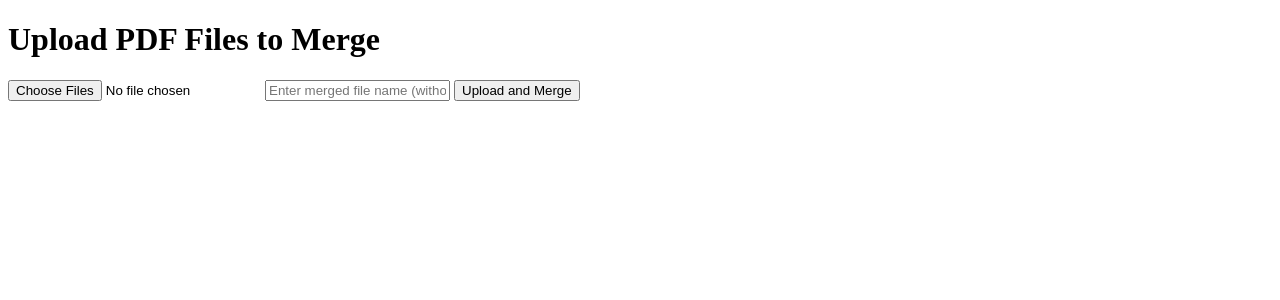
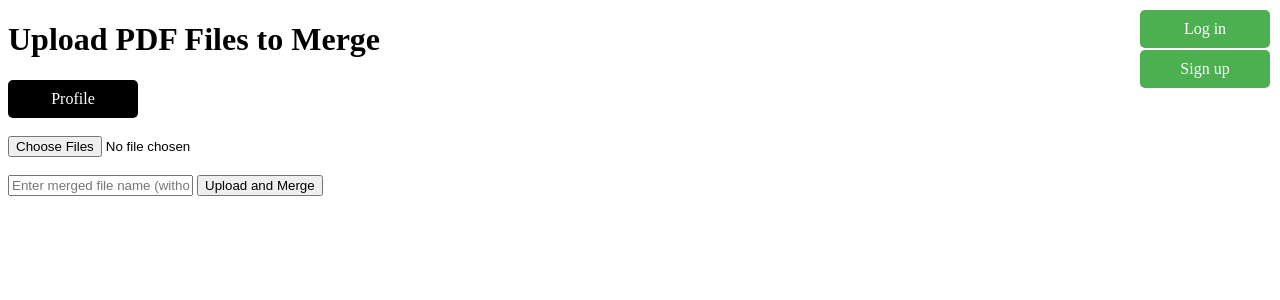
Before and after one commit to ALEX13GBeb/PDF-Merger, a Flask app: page / in a window 1280 px wide. Shown: the top 300 px of the page. Run offline with Flask 3, Linux system fonts and the light colour scheme.

Commit message:
Added Profile, Log In, Sing UP Buttons

```diff
--- a/templates/index.html
+++ b/templates/index.html
@@ -1,54 +1,77 @@
 <!DOCTYPE html>
 <html lang="en">
 <head>
-    <!--
-    Specifies the document type and version of HTML - HTML5.
-    -->
     <meta charset="UTF-8">
-    <!--
-    Sets the character encoding for the HTML document to UTF-8.
-    UTF-8 is a standard character set that supports most of the characters used worldwide.
-    -->
     <meta name="viewport" content="width=device-width, initial-scale=1.0">
-    <!--
-    Ensures the webpage is responsive and adjusts to different screen sizes.
-    `width=device-width` sets the width of the page to follow the screen width of the device.
-    `initial-scale=1.0` sets the initial zoom level when the page is loaded.
-    -->
     <title>PDF Merger</title>
-    <!--
-    Sets the title of the webpage that appears on the browser tab.
-    In this case, the title is "PDF Merger".
-    -->
+
+    <style>
+        .button {
+            padding: 10px 20px; /* Padding inside the button */
+            color: white;       /* Text color */
+            border: none;       /* Remove button border */
+            border-radius: 5px; /* Rounded corners */
+            cursor: pointer;    /* Cursor changes to a pointer on hover */
+            text-decoration: none; /* Remove underline from text */
+            width: 90px;       /* Fixed width for both buttons */
+            text-align: center; /* Center text inside the button */
+            display: inline-block; /* Ensure the width and text alignment work */
+        }
+
+        .button:hover {
+            background-color: #45a049; /* Darken the button on hover */
+        }
+
+        .button-wrapper {
+            position: absolute;
+            right: 10px; /* Align buttons to the right of the page */
+            /* Ensure both buttons are vertically aligned */
+        }
+
+        .button-wrapper:nth-of-type(1) {
+            top: 10px; /* Position first button from the top */
+        }
+
+        .button-wrapper:nth-of-type(2) {
+            top: 50px; /* Position second button below the first button */
+        }
+
+        .green{
+            background-color: #4CAF50; /* Button background color */
+        }
+
+        .blue{
+            background-color: #000000;
+        }
+    </style>
 </head>
 <body>
-    <!-- Main heading of the webpage -->
+
     <h1>Upload PDF Files to Merge</h1>
 
-    <!--
-    Form for uploading PDF files.
-    `action="/upload"` specifies the URL where the form data will be sent when submitted.
-    `method="post"` specifies the HTTP method to use for the form submission (POST in this case).
-    `enctype="multipart/form-data"` specifies that the form can upload files.
-    -->
+    <div class="button-wrapper">
+        <a href="/login" class="button green">Log in</a>
+    </div>
+
+    <div class="button-wrapper">
+        <a href="/signup" class="button green">Sign up</a>
+    </div>
+
+    <div>
+        <a href="/profile" class="button blue">Profile</a>
+    </div>
+
+    <br>
+
     <form action="/upload" method="post" enctype="multipart/form-data">
-        <!--
-        Input field for selecting files to upload.
-        `type="file"` specifies this input is for file uploads.
-        `name="file"` is the name used to identify this input field when submitted.
-        `multiple` allows users to select multiple files at once.
-        -->
-        <input type="file" name="file" multiple>
-
-        <input type="text" name="merged_filename" placeholder="Enter merged file name (without .pdf)" required>
-
-        <!--
-        Submit button for the form.
-        When clicked, it sends the selected files to the server for processing.
-        `type="submit"` specifies this input is a submit button.
-        `value="Upload and Merge"` is the text displayed on the button.
-        -->
-        <input type="submit" value="Upload and Merge">
+        <div>
+            <input type="file" name="file" multiple>
+        </div>
+        <br>
+        <div>
+            <input type="text" name="merged_filename" placeholder="Enter merged file name (without .pdf)" required>
+            <input type="submit" value="Upload and Merge">
+        </div>
     </form>
 </body>
 </html>
```
